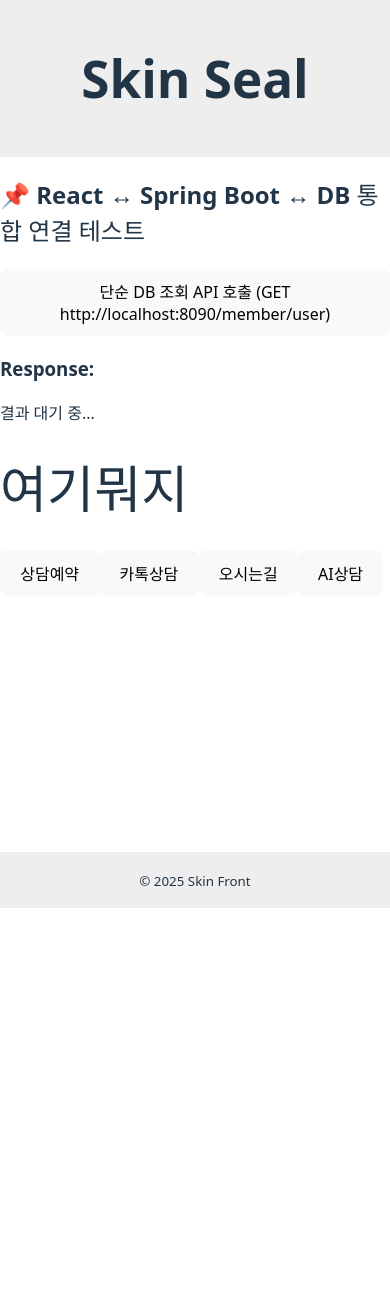
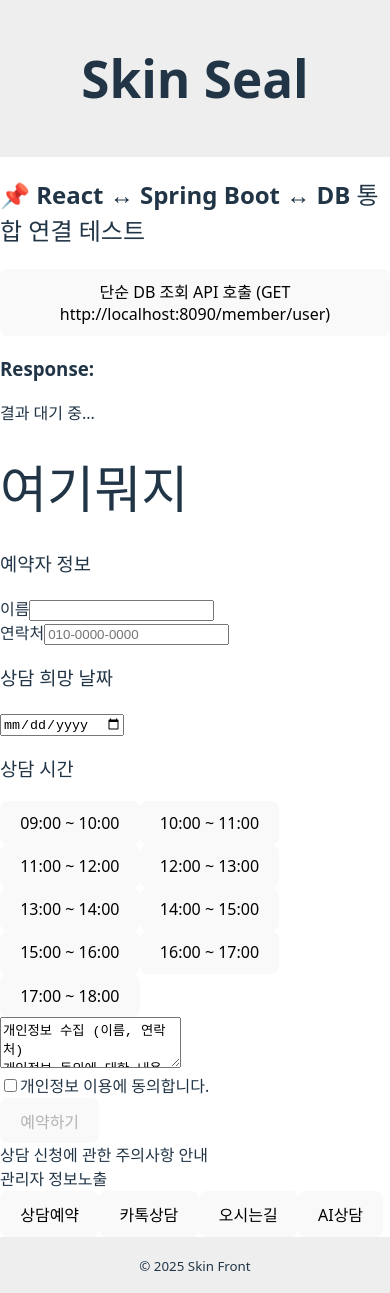
Before and after one commit to kitoku8706/skinseal-fronend, a React (Vite) app: page /reservation/consult in a window 390 px wide. Before the commit the page ends 908 px from the top, so only its background shows below. Built offline with nearby package versions, Linux system fonts and the light colour scheme.

Commit message:
예약 상담 페이지 및 관련 컴포넌트 추가, 공지사항 표시 방식 개선

```diff
--- a/src/App.css
+++ b/src/App.css
@@ -8,16 +8,13 @@ body, #root {
 }
 
 #root {
-  width: 100vw;
   min-height: 100vh;
   margin: 0;
   padding: 0;
-  text-align: center;
 }
 
 /* 메인 컨테이너 */
 main {
-  width: 100vw;
   min-height: 80vh;
   margin: 0;
   padding: 0 2vw;
@@ -28,7 +25,6 @@ main {
   align-items: center;
   justify-content: center;
   gap: 2rem;
-  text-align: center;
   flex: 1;
   background: #f0f0f0;
   border-radius: 16px;
@@ -90,10 +86,12 @@ main {
   align-items: center;
 }
 
-/* 반응형 폰트 및 레이아웃 */
-h1, h2, h3 {
-  word-break: keep-all;
-  font-size: clamp(1.5rem, 4vw, 3rem);
+/* HomePage.jsx의 컨테이너 스타일 */
+.homepage-container {
+  width: 100%;
+  display: flex;
+  flex-direction: column;
+  align-items: center;
 }
 
 @media (max-width: 900px) {
@@ -153,3 +151,40 @@ h1, h2, h3 {
 .dropdown-item:hover {
   background: #f0f0f0;
 }
+
+.notice-list-container {
+  width: 100%;
+  margin: 0 auto;
+}
+.notice-table {
+  width: 100%;
+  border-collapse: collapse;
+  background: #fff;
+}
+.notice-table tr {
+  border-bottom: 1px solid #e0e0e0;
+}
+.notice-label {
+  display: inline-block;
+  padding: 2px 10px;
+  border-radius: 4px;
+  font-size: 0.95em;
+  font-weight: bold;
+  color: #b11717;
+}
+.label-patch {
+  background: #5cb85c;
+}
+.label-notice {
+  background: #d9534f;
+}
+.notice-title {
+  text-align: left;
+  padding-left: 8px;
+}
+.notice-date {
+  text-align: right;
+  color: #888;
+  font-size: 0.98em;
+  width: 120px;
+}
--- a/src/App.jsx
+++ b/src/App.jsx
@@ -10,6 +10,7 @@ import AiDiagnosisPage from "./pages/AiDiagnosisPage";
 import LoginModal from "./components/LoginModal.jsx";
 import RegisterModal from "./components/RegisterModal.jsx";
 import RightSidebar from "./components/RightSidebar";
+import ReservationConsultPage from './pages/ReservationConsultPage';
 
 const TestConnection = () => {
   const [response, setResponse] = useState("결과 대기 중...");
@@ -114,6 +115,7 @@ function App() {
           <Route path="/join" element={<UserJoinPage />} />
           <Route path="/notice" element={<NoticeListPage />} />
           <Route path="/ai/diagnose" element={<AiDiagnosisPage />} />
+          <Route path="/reservation/consult" element={<ReservationConsultPage />} />
         </Routes>
         <RightSidebar onOpenAIPopup={() => setShowAIPopup(true)} />
         {showAIPopup && (
--- a/src/components/AppointmentForm.jsx
+++ b/src/components/AppointmentForm.jsx
@@ -1,17 +1,33 @@
 import React, { useState } from 'react';
 
 function AppointmentForm({ userId }) {
+  const [name, setName] = useState('');
+  const [phone, setPhone] = useState('');
   const [date, setDate] = useState('');
   const [time, setTime] = useState('');
   const [purpose, setPurpose] = useState('');
+  const [agree, setAgree] = useState(false);
 
-  const handleSubmit = async () => {
+  const times = [
+    '09:00 ~ 10:00', '10:00 ~ 11:00', '11:00 ~ 12:00',
+    '12:00 ~ 13:00', '13:00 ~ 14:00', '14:00 ~ 15:00',
+    '15:00 ~ 16:00', '16:00 ~ 17:00', '17:00 ~ 18:00'
+  ];
+
+  const handleSubmit = async (e) => {
+    e.preventDefault();
+    if (!agree) {
+      alert('개인정보 수집에 동의해 주세요.');
+      return;
+    }
     try {
       const res = await fetch('http://localhost:8090/appointment', {
         method: 'POST',
         headers: { 'Content-Type': 'application/json' },
         body: JSON.stringify({
           user_id: userId,
+          name,
+          phone,
           appointment_date: date,
           appointment_time: time,
           purpose
@@ -25,13 +41,68 @@ function AppointmentForm({ userId }) {
   };
 
   return (
-    <div>
-      <h2>진료 예약</h2>
-      <input type="date" value={date} onChange={e => setDate(e.target.value)} />
-      <input type="text" placeholder="시간(예: 14:00)" value={time} onChange={e => setTime(e.target.value)} />
-      <input type="text" placeholder="예약 목적" value={purpose} onChange={e => setPurpose(e.target.value)} />
-      <button onClick={handleSubmit}>예약하기</button>
-    </div>
+    <form className="appointment-form" onSubmit={handleSubmit}>
+      <div className="form-row">
+        {/* 1. 예약자 정보 */}
+        <div className="form-section">
+          <h3>예약자 정보</h3>
+          <div>
+            <label>이름</label>
+            <input type="text" value={name} onChange={e => setName(e.target.value)} required />
+          </div>
+          <div>
+            <label>연락처</label>
+            <input type="tel" value={phone} onChange={e => setPhone(e.target.value)} placeholder="010-0000-0000" required />
+          </div>
+        </div>
+        {/* 2. 상담 희망 날짜 */}
+        <div className="form-section">
+          <h3>상담 희망 날짜</h3>
+          <input type="date" value={date} onChange={e => setDate(e.target.value)} required />
+        </div>
+        {/* 3. 상담 시간 선택 */}
+        <div className="form-section">
+          <h3>상담 시간</h3>
+          <div className="time-list">
+            {times.map(t => (
+              <button
+                type="button"
+                key={t}
+                className={time === t ? 'selected' : ''}
+                onClick={() => setTime(t)}
+              >
+                {t}
+              </button>
+            ))}
+          </div>
+        </div>
+      </div>
+      {/* 4. 개인정보 동의 */}
+      <div className="form-agree">
+        <textarea
+          value={
+            "개인정보 수집 (이름, 연락처)\n개인정보 동의에 대한 내용 이해·동의함"
+          }
+          readOnly
+          rows={3}
+        />
+        <div>
+          <label>
+            <input type="checkbox" checked={agree} onChange={e => setAgree(e.target.checked)} />
+            개인정보 이용에 동의합니다.
+          </label>
+        </div>
+      </div>
+      {/* 5. 예약 버튼 */}
+      <div className="form-submit">
+        <button type="submit" disabled={!agree}>예약하기</button>
+      </div>
+      {/* 6. 안내문구 */}
+      <div className="form-info">
+        상담 신청에 관한 주의사항 안내<br />
+        관리자 정보노출
+      </div>
+    </form>
   );
 }
 
--- a/src/components/Header.jsx
+++ b/src/components/Header.jsx
@@ -1,8 +1,16 @@
 import React from 'react';
+import { useNavigate } from 'react-router-dom';
+
 function Header() {
+  const navigate = useNavigate();
   return (
     <header style={{background:'#eee', padding:'1rem', textAlign:'center'}}>
-      <h1>Skin Seal</h1>
+      <h1
+        style={{ cursor: 'pointer' }}
+        onClick={() => navigate('/')}
+      >
+        Skin Seal
+      </h1>
     </header>
   );
 }
--- a/src/components/NoticeForm.jsx
+++ b/src/components/NoticeForm.jsx
@@ -48,6 +48,9 @@ function NoticeList() {
       <ul>
         {notices.map(notice => (
           <li key={notice.notice_id}>
+            <span className={`notice-label ${getLabelClass(notice.type)}`}>
+              {notice.type}
+            </span>{' '}
             <strong>{notice.title}</strong>
             <div>{notice.content}</div>
             <small>{notice.created_at}</small>
--- a/src/pages/HomePage.jsx
+++ b/src/pages/HomePage.jsx
@@ -102,11 +102,24 @@ function HomePage() {
         </div>
       </nav>
 
+      {/* 공지사항 */}
+      <section className="review-section">
+        <h2>공지사항</h2>
+        <div>
+          <NoticeListPage />
+        </div>
+      </section>
+
       {/* 메인 배너 */}
       <section className="main-banner">
         <h1>빠르고 안전한 진료, SkinSeal 병원</h1>
         <p>진료부터 수술, 그리고 진료연계까지 믿고 맡길 수 있는 병원</p>
-        <button className="banner-btn">진료 예약 바로가기</button>
+        <button
+          className="banner-btn"
+          onClick={() => navigate('/reservation/consult')}
+        >
+          진료 예약 바로가기
+        </button>
       </section>
 
       {/* 센터/진료과 소개 */}
@@ -131,14 +144,6 @@ function HomePage() {
         </div>
       </section>
 
-      {/* 공지사항 */}
-      <section className="review-section">
-        <h2>공지사항</h2>
-        <div>
-          <NoticeListPage />
-        </div>
-      </section>
-
       {/* 빠른 예약/상담/오시는 길 등 바로가기 */}
       <section className="quick-links">
         <button>진료 예약</button>
--- a/src/pages/NoticeListPage.jsx
+++ b/src/pages/NoticeListPage.jsx
@@ -9,26 +9,30 @@ function NoticeListPage() {
       .then(data => setNotices(data))
       .catch(() => setNotices([]));
   }, []);
-  // useEffect(() => {
-  //   // 실제 서버 대신 더미 데이터로 테스트
-  //   setNotices([
-  //     { notice_id: 1, title: '공지사항 1', content: '공지 내용 1', created_at: '2025-10-01' },
-  //     { notice_id: 2, title: '공지사항 2', content: '공지 내용 2', created_at: '2025-09-28' },
-  //   ]);
-  // }, []);
+
+  // 타입별 라벨 색상
+  const getLabelClass = (type) => {
+    if (type === '이벤트') return 'label-patch';
+    return 'label-notice';
+  };
 
   return (
-    <div>
-      <h2></h2>
-      <ul>
-        {notices.map(notice => (
-          <li key={notice.notice_id}>
-            <strong>{notice.title}</strong>
-            <div>{notice.content}</div>
-            <small>{notice.created_at}</small>
-          </li>
-        ))}
-      </ul>
+    <div className="notice-list-container">
+      <table className="notice-table">
+        <tbody>
+          {notices.map(notice => (
+            <tr key={notice.notice_id}>
+              <td style={{width: '110px'}}>
+                <span className={`notice-label ${getLabelClass(notice.type)}`}>
+                  {notice.type}
+                </span>
+              </td>
+              <td className="notice-title">{notice.title}</td>
+              <td className="notice-date">{notice.created_at}</td>
+            </tr>
+          ))}
+        </tbody>
+      </table>
     </div>
   );
 }
--- /dev/null
+++ b/src/pages/ReservationConsultPage.jsx
@@ -0,0 +1,14 @@
+import AppointmentForm from '../components/AppointmentForm';
+
+function ReservationConsultPage() {
+  // 실제 로그인 시스템이 있다면 userId를 props로 전달
+  const userId = 1; // 예시용, 실제로는 로그인 정보에서 가져와야 함
+
+  return (
+    <div>
+      <AppointmentForm userId={userId} />
+    </div>
+  );
+}
+
+export default ReservationConsultPage;
```
